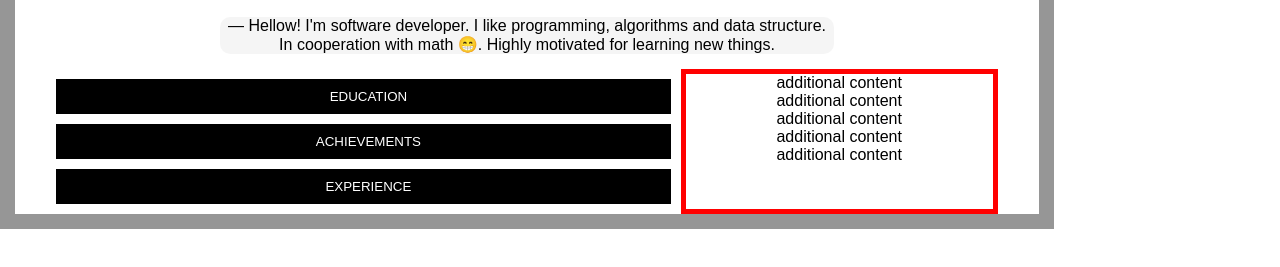
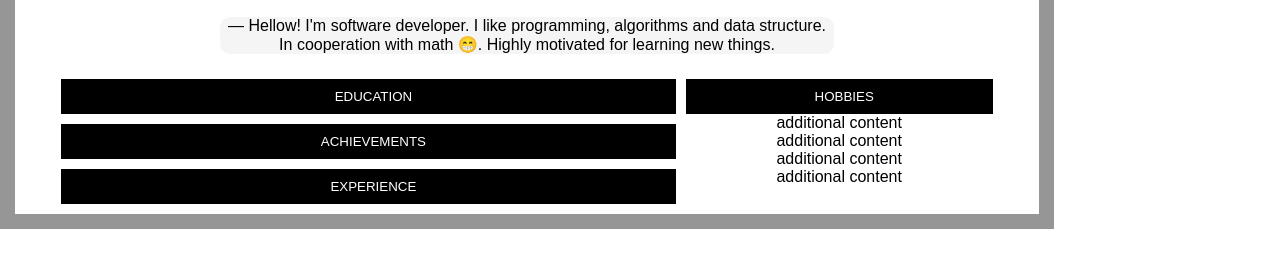
Before and after one commit to TheBestTvarynka/homepage, a plain HTML site: page index.html in a window 1280 px wide. Shown: the part 168-435 px from the top of the page. Drawn offline with Linux system fonts and the light colour scheme.

Commit message:
added new block: HOBBIES

```diff
--- a/base.css
+++ b/base.css
@@ -142,5 +142,4 @@ nav {
 
 .addition_content {
 	width: 30%;
-	border: 5px solid #ff0000;
 }
--- a/index.html
+++ b/index.html
@@ -91,7 +91,15 @@
             <div class="content_item"></div>
           </div>
           <div class="addition_content">
-            <p>additional content</p>
+            <div class="content_item">
+              <button class="collapsible">HOBBIES</button>
+              <div class="content_item_text">
+                <ul>
+                  <li>Football </li>
+                  <li>Workout (Horizontal bar, Parallel Push Up Bars)</li>
+                </ul>
+              </div>
+            </div>
             <p>additional content</p>
             <p>additional content</p>
             <p>additional content</p>
```
